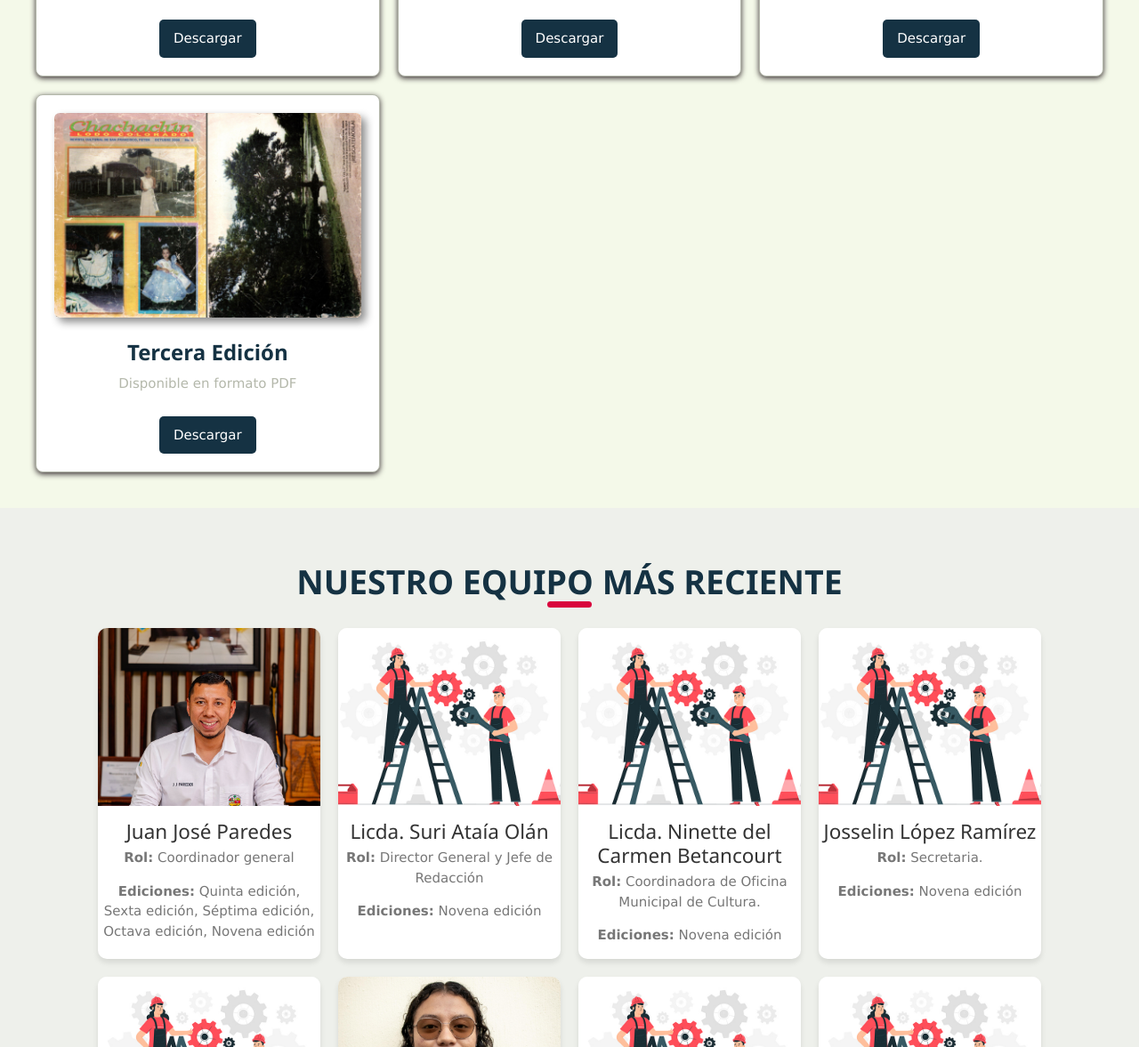
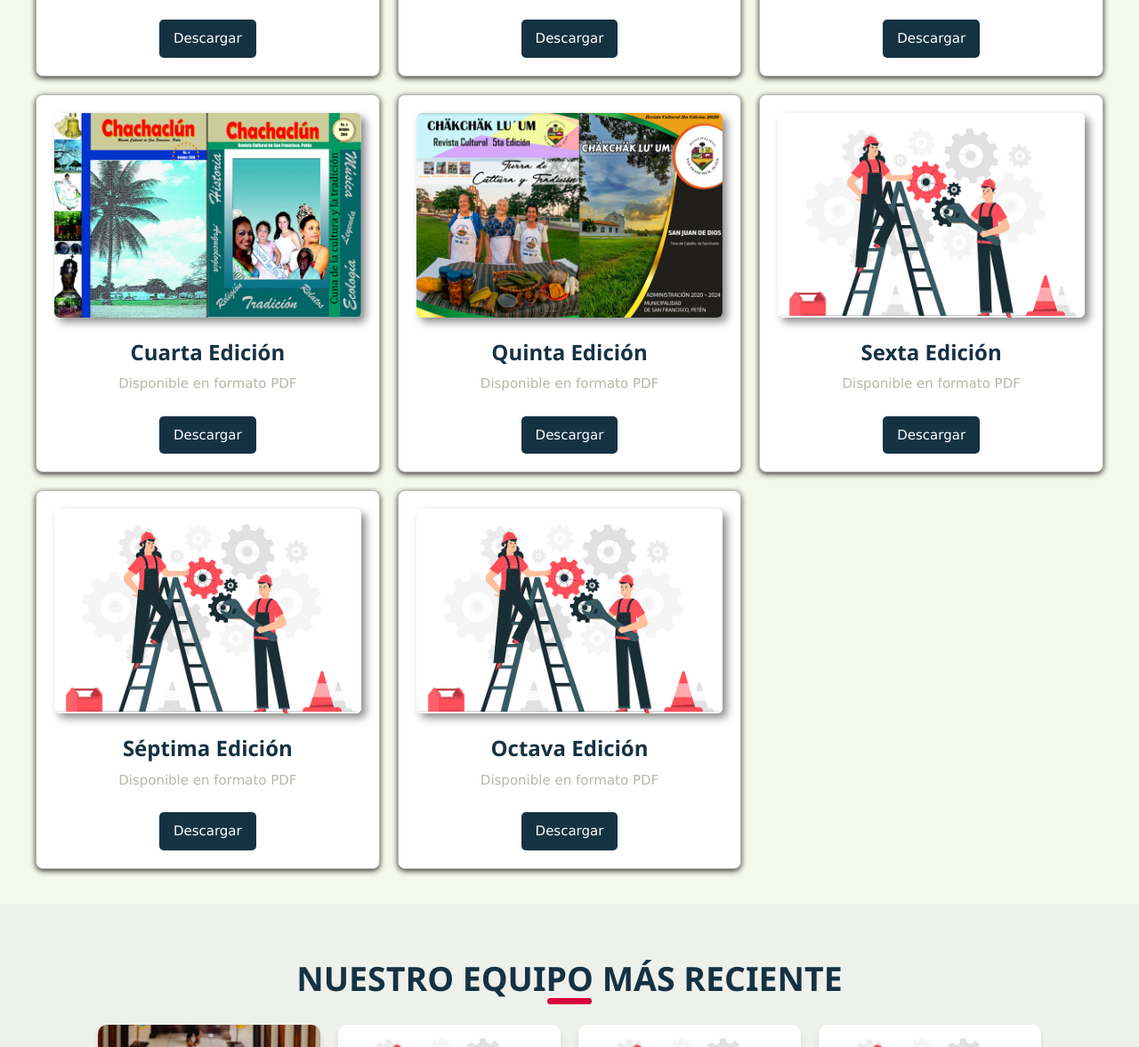
Before and after one commit to kiener16/revistasculturales, a plain HTML site: page index.html in a window 1280 px wide. Shown: the part 3602-4779 px from the top of the page at 89% size. Drawn offline with nearby package versions, Linux system fonts and the light colour scheme.

Commit message:
Se agregaron las demas ediciones para descargar

```diff
--- a/index.html
+++ b/index.html
@@ -278,7 +278,10 @@
         </div>
         <div class="card-container2">
           <div class="card2">
-            <img src="images/primeraedicion.jpg" alt="Imagen de ejemplo" />
+            <img
+              src="images/primeraedicion.jpg"
+              alt="Portada de la primera edición"
+            />
             <h3>Primera Edición</h3>
             <p class="">Disponible en formato PDF</p>
             <a
@@ -291,7 +294,10 @@
           </div>
 
           <div class="card2">
-            <img src="images/segundaedicion.jpg" alt="Imagen de ejemplo" />
+            <img
+              src="images/segundaedicion.jpg"
+              alt="Portada de la segunda edición"
+            />
             <h3>Segunda Edición</h3>
             <p>Disponible en formato PDF</p>
             <a
@@ -304,7 +310,10 @@
           </div>
 
           <div class="card2">
-            <img src="images/terceraedicion.jpg" alt="Imagen de ejemplo" />
+            <img
+              src="images/terceraedicion.jpg"
+              alt="Portada de la tercera edición"
+            />
             <h3>Tercera Edición</h3>
             <p>Disponible en formato PDF</p>
             <a
@@ -317,14 +326,61 @@
           </div>
 
           <div class="card2">
-            <img src="images/terceraedicion.jpg" alt="Imagen de ejemplo" />
-            <h3>Tercera Edición</h3>
+            <img
+              src="images/cuartaedicion.jpg"
+              alt="Portada de la Cuarta edición"
+            />
+            <h3>Cuarta Edición</h3>
             <p>Disponible en formato PDF</p>
-            <a
-              href="https://drive.google.com/file/d/1Y7Tu9jqizZf-k-vkuhXK5OXvzBqW86rJ/view?usp=drive_link"
-              target="_blank"
-              class="btn-descargar"
-              download
+            <a href="#" target="_blank" class="btn-descargar" download
+              >Descargar</a
+            >
+          </div>
+
+          <div class="card2">
+            <img
+              src="images/quintaedicion.jpg"
+              alt="Portada de la Quinta edición"
+            />
+            <h3>Quinta Edición</h3>
+            <p>Disponible en formato PDF</p>
+            <a href="#" target="_blank" class="btn-descargar" download
+              >Descargar</a
+            >
+          </div>
+
+          <div class="card2">
+            <img
+              src="images/slider-img.jpg"
+              alt="Portada de la sexta edición"
+            />
+            <h3>Sexta Edición</h3>
+            <p>Disponible en formato PDF</p>
+            <a href="#" target="_blank" class="btn-descargar" download
+              >Descargar</a
+            >
+          </div>
+
+          <div class="card2">
+            <img
+              src="images/slider-img.jpg"
+              alt="Portada de la séptima edición"
+            />
+            <h3>Séptima Edición</h3>
+            <p>Disponible en formato PDF</p>
+            <a href="#" target="_blank" class="btn-descargar" download
+              >Descargar</a
+            >
+          </div>
+
+          <div class="card2">
+            <img
+              src="images/slider-img.jpg"
+              alt="Portada de la octava edición"
+            />
+            <h3>Octava Edición</h3>
+            <p>Disponible en formato PDF</p>
+            <a href="#" target="_blank" class="btn-descargar" download
               >Descargar</a
             >
           </div>
```
